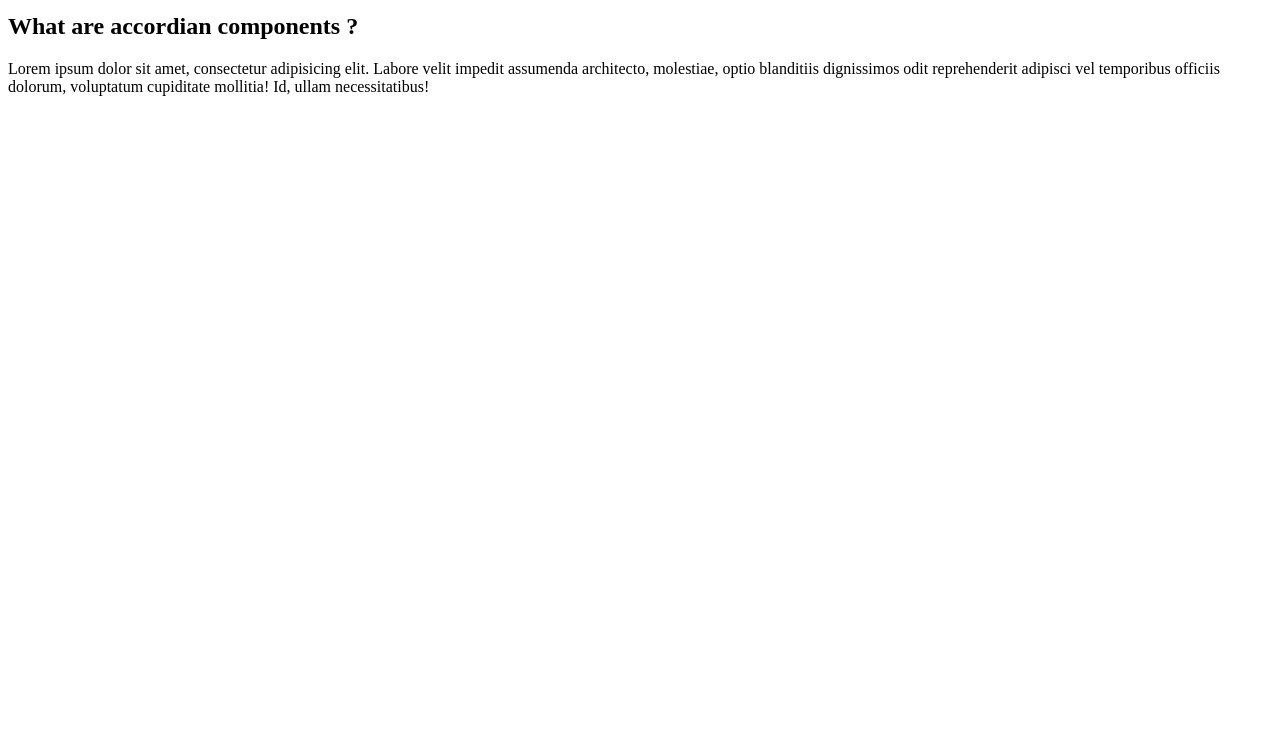
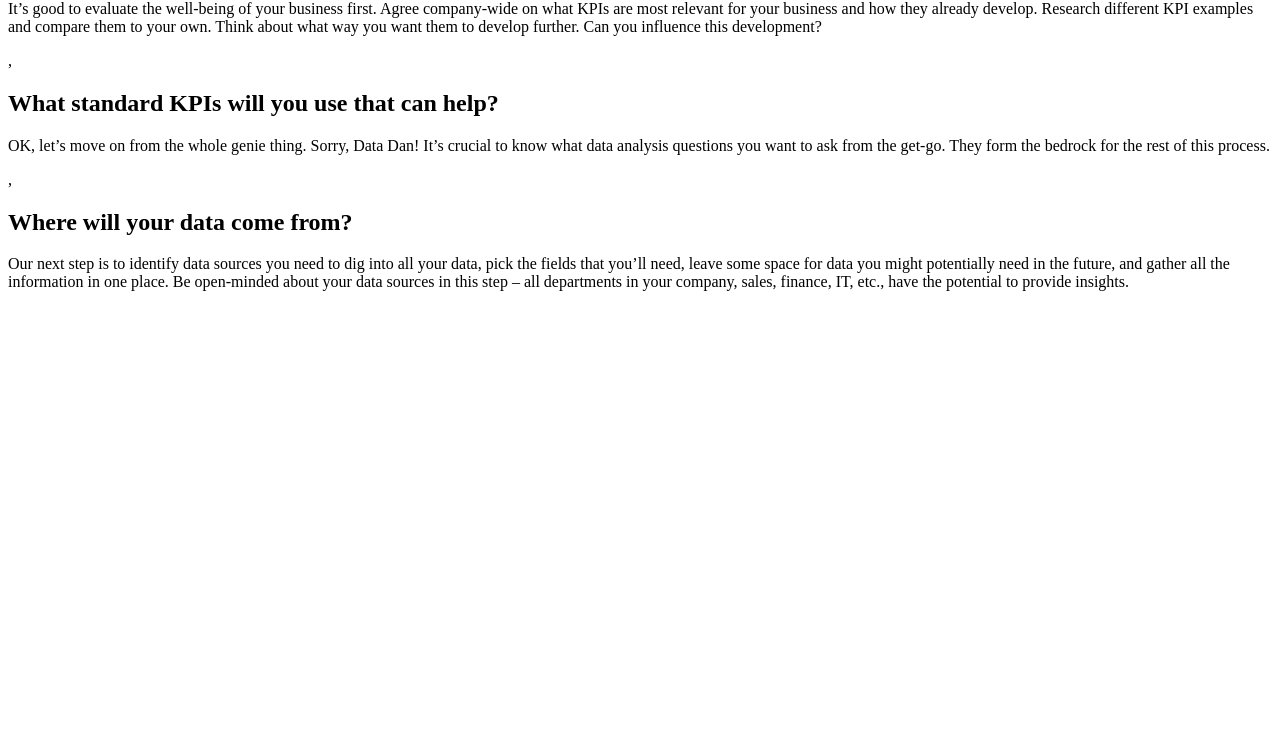
Before and after one commit to chhotuMarandi/accordian, a plain HTML site: page index.html in a window 1280 px wide. Shown: the part 67-800 px from the top of the page. Drawn offline with Linux system fonts and the light colour scheme.

Commit message:
load data from accordian data

```diff
--- a/index.html
+++ b/index.html
@@ -7,16 +7,10 @@
 </head>
 <body>
         <div class="container">
-            <div class="wrapper">
-                <h1>Accordian</h1>
-                <div class="box">
-                    <h2>What are accordian components ?</h2>
-                    <p>Lorem ipsum dolor sit amet, consectetur adipisicing elit. Labore velit impedit assumenda architecto, molestiae, optio blanditiis dignissimos odit reprehenderit adipisci vel temporibus officiis dolorum, voluptatum cupiditate mollitia! Id, ullam necessitatibus!</p>
-                </div>
-
-
-            </div>
+            <div class="wrapper"></div>
 
         </div>
+        <!--javascript link-->
+        <script src="script.js"></script>
 </body>
 </html>
--- a/script.js
+++ b/script.js
@@ -12,3 +12,17 @@ const data = [
         ans: "Our next step is to identify data sources you need to dig into all your data, pick the fields that you’ll need, leave some space for data you might potentially need in the future, and gather all the information in one place. Be open-minded about your data sources in this step – all departments in your company, sales, finance, IT, etc., have the potential to provide insights."
     },
 ]
+
+const accordianWrapper = document.querySelector(".wrapper");
+
+function getDataAccordian(){
+    accordianWrapper.innerHTML = data.map(accordianItem=> `
+
+                <div >
+                    <h2>${accordianItem.question}</h2>
+                    <p>${accordianItem.ans}</p>
+                </div>
+    `)
+}
+
+getDataAccordian();
```
